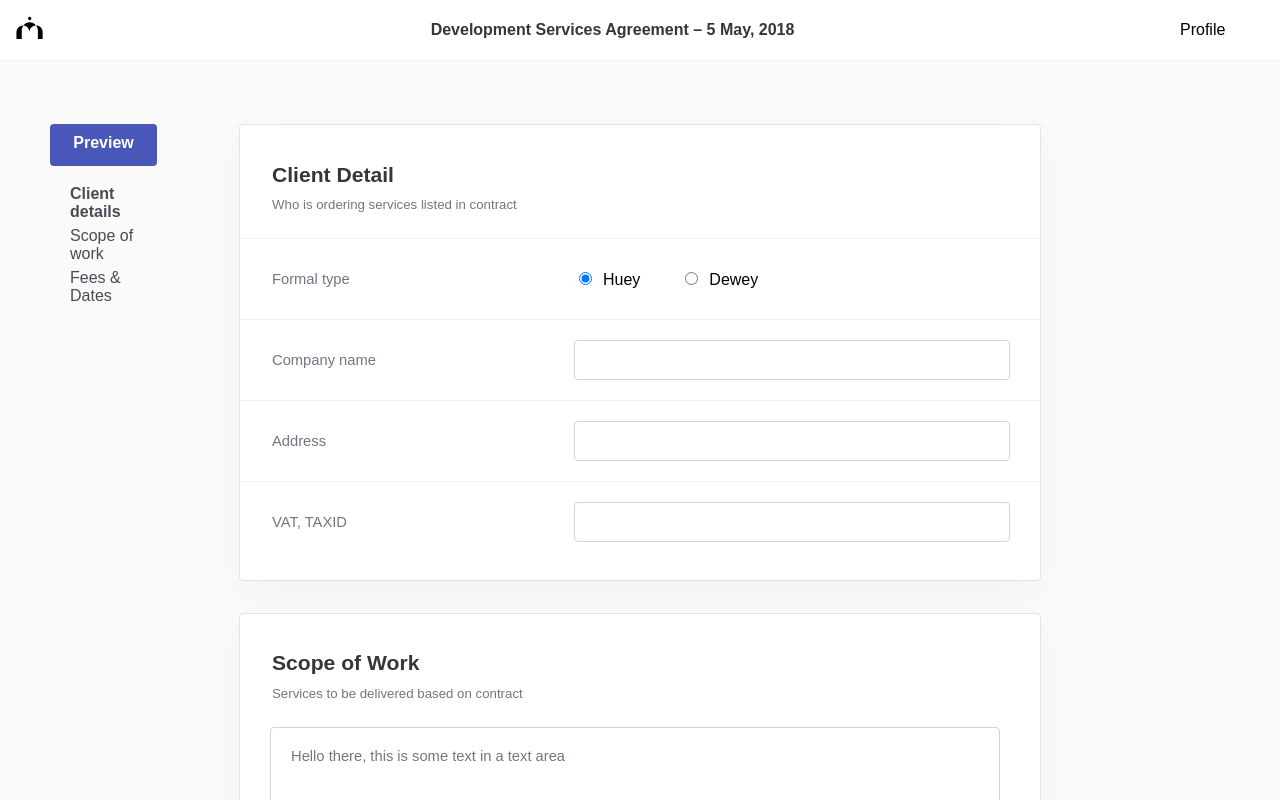
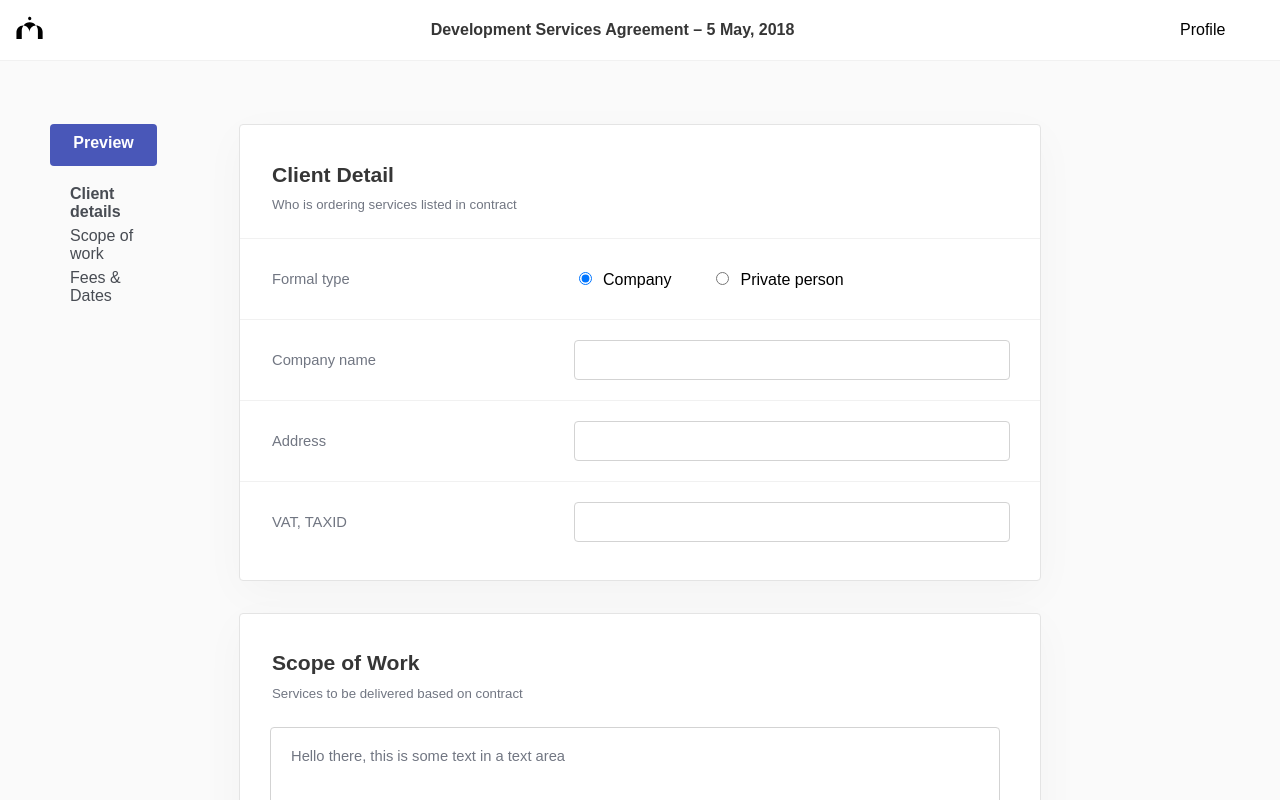
Before and after one commit to goksiuta/blockContract, a React (Create React App) app: page / in a window 1280 px wide. Shown: the top 800 px of the page. Built offline with nearby package versions, Linux system fonts and the light colour scheme.

Commit message:
Small style changes

```diff
--- a/src/components/ClientDetails.js
+++ b/src/components/ClientDetails.js
@@ -18,11 +18,11 @@ class ClientDetailsForm extends Component {
               <legend>Formal type</legend>
               <div className="radioItem">
                   <input type="radio" id="huey" name="drone" checked />
-                  <label for="huey">Huey</label>
+                  <label for="huey">Company</label>
               </div>
               <div className="radioItem">
                   <input type="radio" id="dewey" name="drone" />
-                  <label for="dewey">Dewey</label>
+                  <label for="dewey">Private person</label>
               </div>
           </div>
           <div className="list-item text-input">
--- a/src/components/ModalContent.js
+++ b/src/components/ModalContent.js
@@ -30,7 +30,7 @@ class ModalContent extends Component {
               <label for="address">Address</label>
             </legend>
              <textarea className="create-contract-textarea">
-            Hello there, this is some text in a text area
+
           </textarea>
           </div>
 
```
